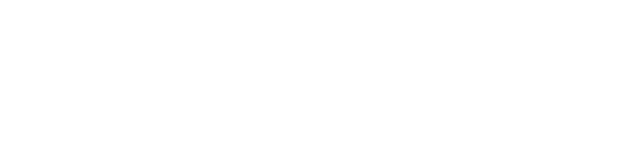
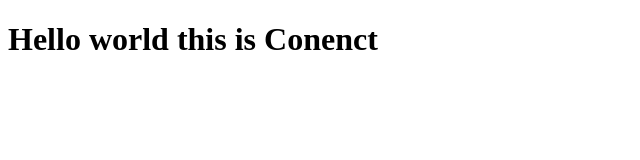
Before and after one commit to rohitguccijackson/TreeHacksConnectApp, a plain HTML site: page App.html in a window 1280 px wide. Shown: the whole page, without its empty margins (0-640 px from the left). Drawn offline with Linux system fonts and the light colour scheme.

Commit message:
Hello world testing

```diff
--- a/App.html
+++ b/App.html
@@ -4,9 +4,9 @@
     <meta charset="UTF-8">
     <meta http-equiv="X-UA-Compatible" content="IE=edge">
     <meta name="viewport" content="width=device-width, initial-scale=1.0">
-    <title>Document</title>
+    <title>This is our Connect App testing Hello World</title>
 </head>
 <body>
-
+    <h1>Hello world this is Conenct</h1>
 </body>
 </html>
```
